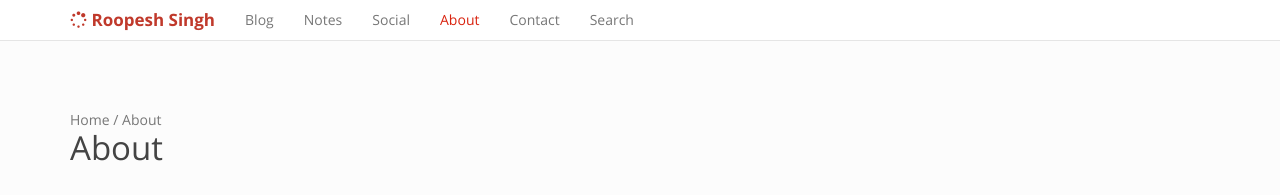
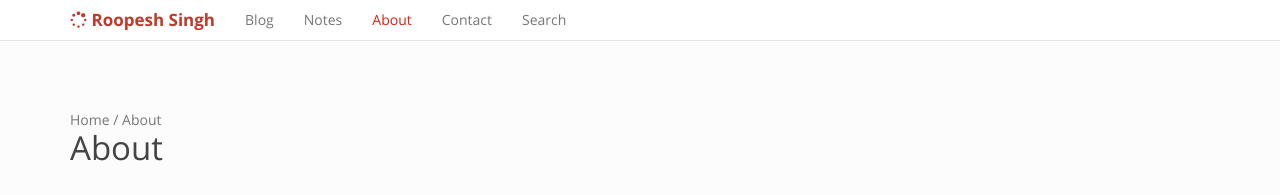
Before and after one commit to ghmicasa/ghmicasa, a Jekyll site: the page built from about.md, in a window 1280 px wide. Shown: the top 195 px of the page. Built offline with Jekyll 4.4.1, drawn with Linux system fonts in a browser that asks for light colours.

Commit message:
Changes Cleaning

```diff
--- a/_includes/simple-menu.html
+++ b/_includes/simple-menu.html
@@ -1,7 +1,7 @@
 <ul class="nav navbar-nav">
     <li {% if page.url contains '/blog' %}class="active"{% endif %}><a href="/blog/">Blog</a></li>
     <li {% if page.url contains '/notes' %}class="active"{% endif %}><a href="/notes/">Notes</a></li>
-    <li {% if page.url contains '/gallery' %}class="active"{% endif %}><a href="/social/">Social</a></li>
+    <!--<li {% if page.url contains '/gallery' %}class="active"{% endif %}><a href="/social/">Social</a></li>-->
     <li {% if page.url contains '/about' %}class="active"{% endif %}><a href="/about/">About</a></li>
     <li {% if page.url contains '/Contact' %}class="active"{% endif %}><a href="/contact/">Contact</a></li>
     <li {% if page.url contains '/search' %}class="active"{% endif %}><a href="/search/">Search</a></li>
```
